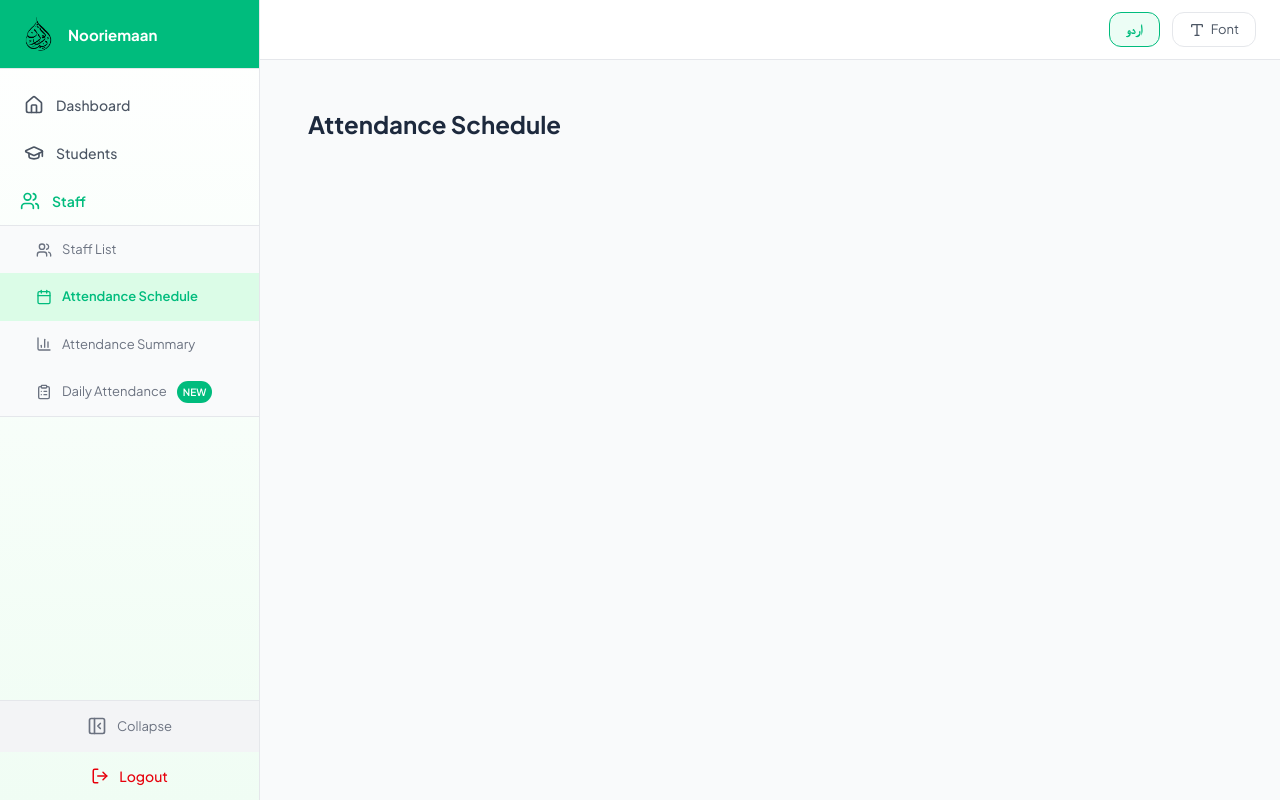
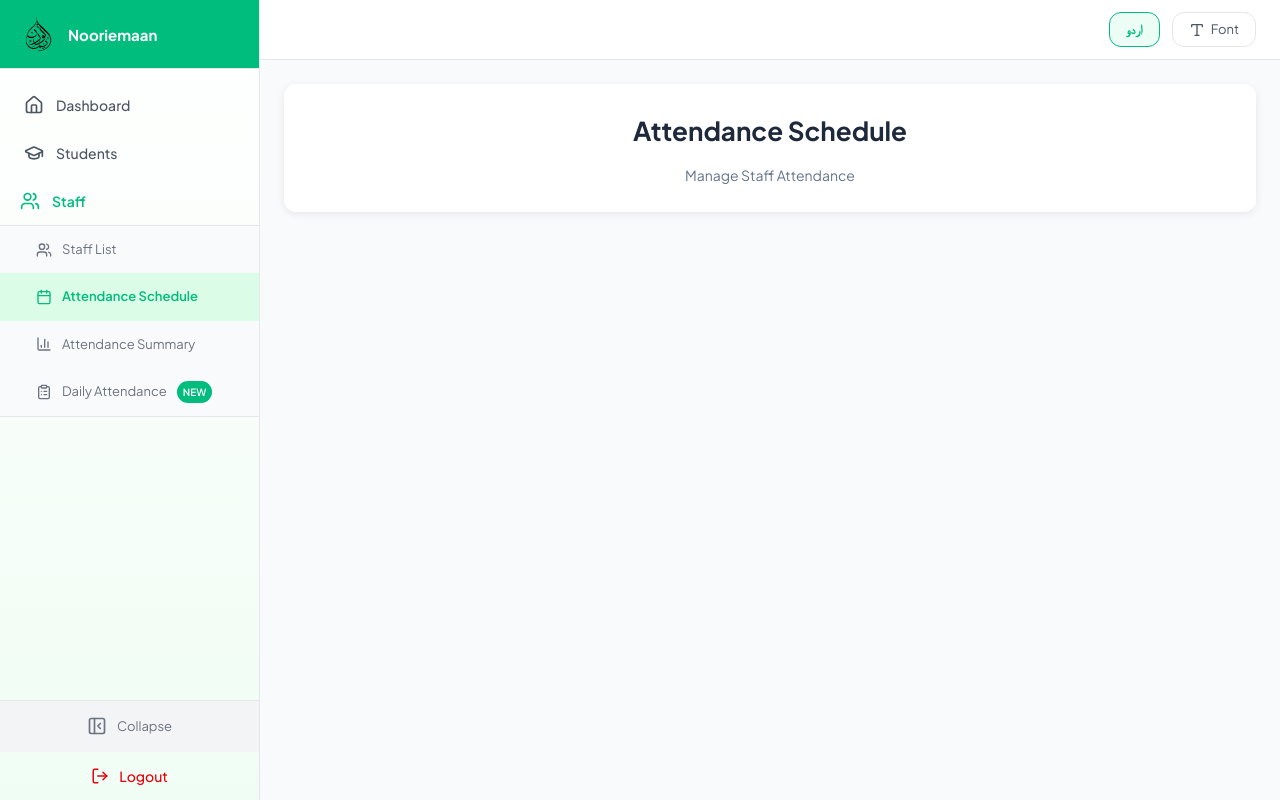
Before and after one commit to Tahiralmadni/Nooriemaan-project, a React (Vite) app: page /teachers/schedule in a window 1280 px wide. Built offline with nearby package versions, Linux system fonts and the light colour scheme; a web font is replaced by a local one.

Commit message:
feat: Add AttendanceSchedule page component with i18n and dynamic title support.

```diff
--- a/src/pages/AttendanceSchedule.jsx
+++ b/src/pages/AttendanceSchedule.jsx
@@ -4,6 +4,7 @@ import { Helmet } from 'react-helmet-async';
 
 const AttendanceSchedule = () => {
     const { t, i18n } = useTranslation();
+    const isRTL = i18n.language === 'ur';
 
     useEffect(() => {
         document.title = t('pageTitles.attendanceSchedule');
@@ -14,10 +15,35 @@ const AttendanceSchedule = () => {
             <Helmet defer={false}>
                 <title>{t('pageTitles.attendanceSchedule')}</title>
             </Helmet>
-            <div className="p-6">
-                <h1 className="text-2xl font-bold text-slate-800">
-                    {t('sidebar.attendanceSchedule')}
-                </h1>
+
+            <div style={{ fontFamily: isRTL ? 'var(--font-urdu)' : 'var(--font-english)' }}>
+                {/* Page Heading with Card */}
+                <div style={{
+                    backgroundColor: '#ffffff',
+                    borderRadius: '12px',
+                    padding: '24px',
+                    boxShadow: '0 2px 8px rgba(0,0,0,0.08)',
+                    marginBottom: '20px'
+                }}>
+                    <h1 style={{
+                        fontSize: '26px',
+                        fontWeight: '700',
+                        color: '#1e293b',
+                        textAlign: 'center',
+                        margin: '0'
+                    }}>
+                        {isRTL ? 'حاضری جدول' : 'Attendance Schedule'}
+                    </h1>
+                    <p style={{
+                        textAlign: 'center',
+                        color: '#64748b',
+                        fontSize: '14px',
+                        marginTop: '8px',
+                        marginBottom: '0'
+                    }}>
+                        {isRTL ? 'عملہ کی حاضری کا انتظام' : 'Manage Staff Attendance'}
+                    </p>
+                </div>
             </div>
         </>
     );
```
